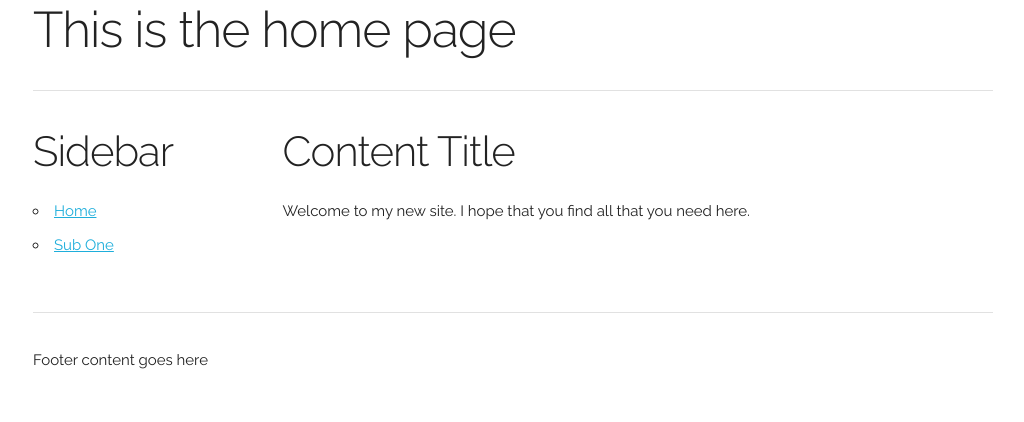
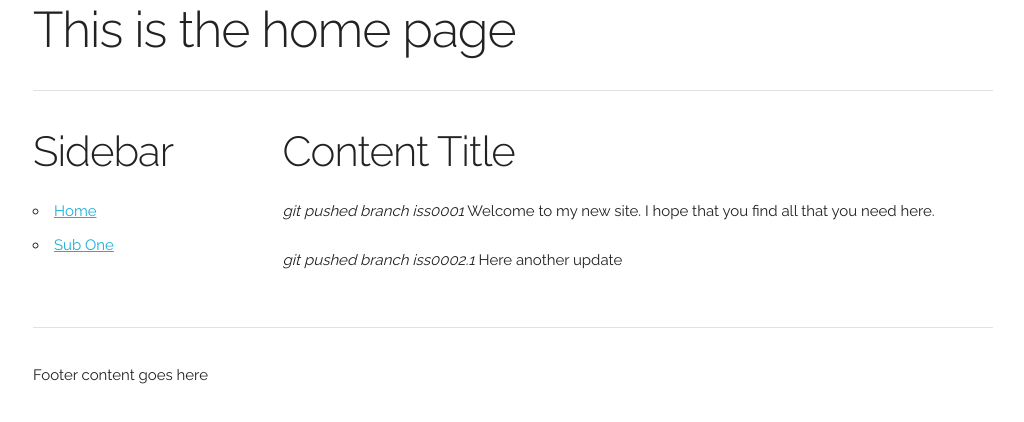
Before and after one commit to jengling-msis/first-git, a plain HTML site: page index.html in a window 1280 px wide. Shown: the whole page, without its empty margins (127-1151 px from the left). Drawn offline with Linux system fonts and the light colour scheme.

Commit message:
added content

```diff
--- a/index.html
+++ b/index.html
@@ -48,7 +48,8 @@
 	  </aside>
 	  <section class="nine columns">
 		  <h2>Content Title</h2>
-		  <p>Welcome to my new site.  I hope that you find all that you need here.</p>
+		  <p><i>git pushed branch iss0001</i> Welcome to my new site.  I hope that you find all that you need here.</p>
+		  <p><i>git pushed branch iss0002.1</i> Here another update</p>
 	  </section>
     </div>
 	<div class="row">
```
